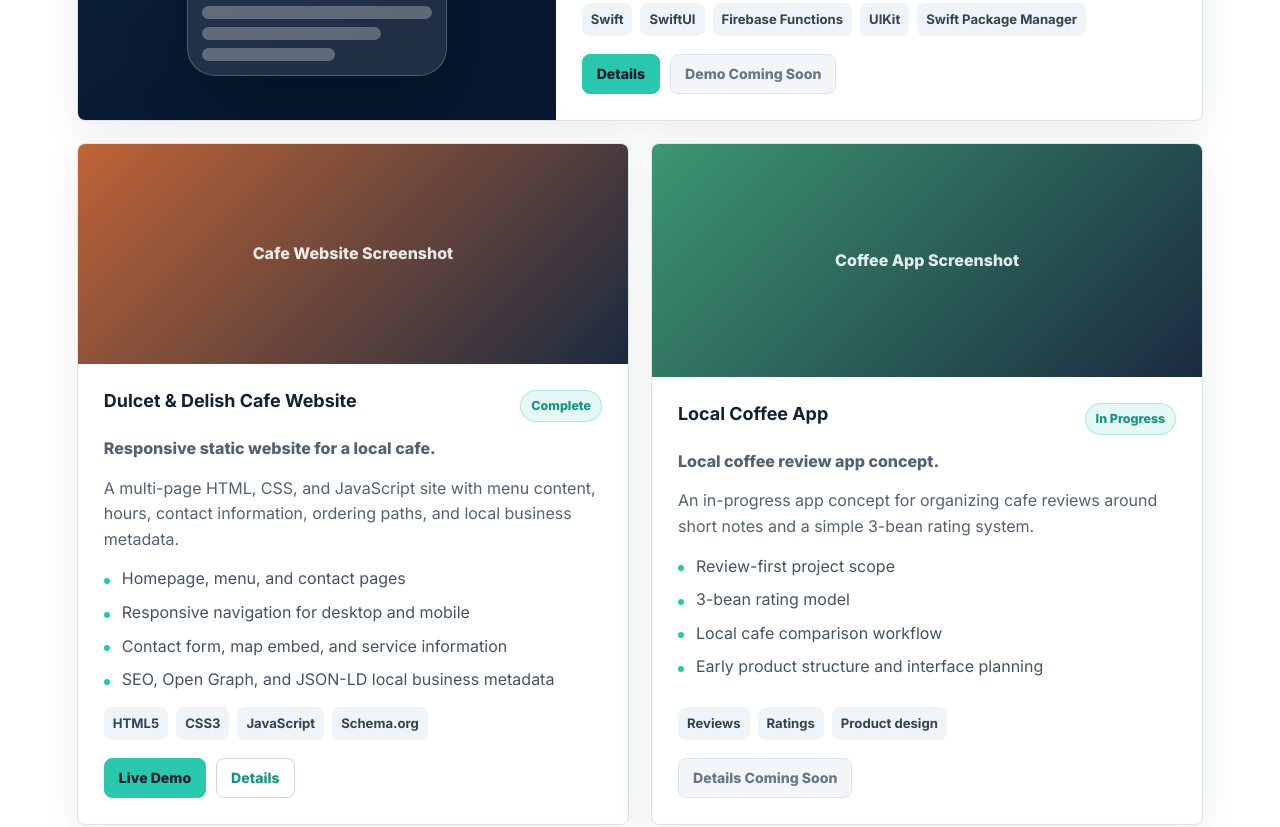
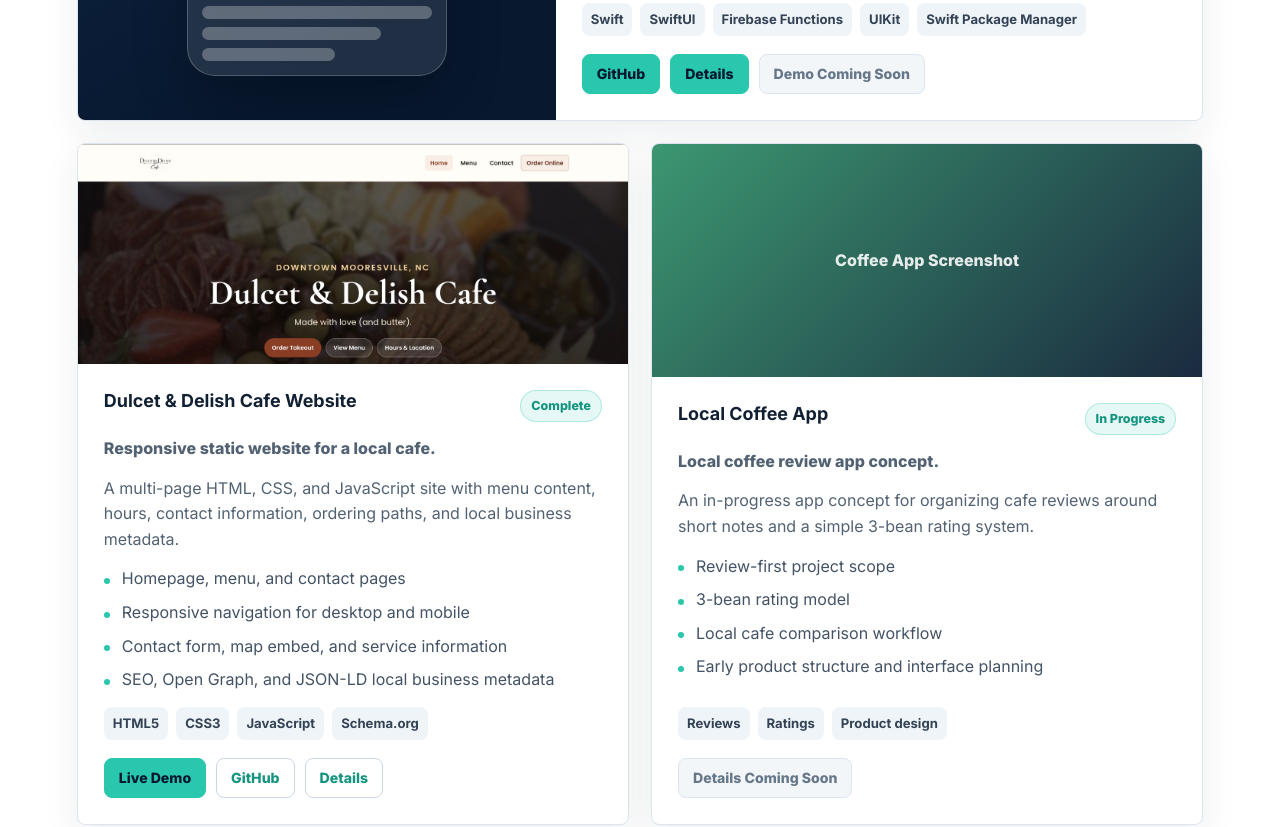
Before and after one commit to GreysonA75/portfolio, a plain HTML site: page index.html in a window 1280 px wide. Shown: the part 1392-2219 px from the top of the page. Drawn offline with Linux system fonts and the light colour scheme.

Commit message:
Add project links and Dulcet screenshot

```diff
--- a/index.html
+++ b/index.html
@@ -106,8 +106,8 @@
               <li>Swift Package Manager</li>
             </ul>
             <div class="project-actions">
-              <!-- TODO: Add ReAppraise GitHub URL when the repo is ready to share. -->
               <!-- TODO: Add screenshots or demo video link when available. -->
+              <a class="project-button" href="https://github.com/GreysonA75/ReAppraise" target="_blank" rel="noreferrer">GitHub</a>
               <a class="project-button" href="#reappraise-case-study">Details</a>
               <span class="project-button disabled" aria-disabled="true">Demo Coming Soon</span>
             </div>
@@ -115,9 +115,7 @@
         </article>
 
         <article class="project-card">
-          <div class="screenshot-placeholder cafe" role="img" aria-label="Dulcet and Delish cafe website screenshot placeholder">
-            <span>Cafe Website Screenshot</span>
-          </div>
+          <img class="project-screenshot" src="assets/dd.jpg" alt="Dulcet and Delish Cafe website homepage screenshot">
           <div class="project-body">
             <div class="project-topline">
               <h3>Dulcet &amp; Delish Cafe Website</h3>
@@ -138,8 +136,8 @@
               <li>Schema.org</li>
             </ul>
             <div class="project-actions">
-              <!-- TODO: Add Dulcet & Delish GitHub URL when the repo is ready to share. -->
               <a class="project-button" href="https://greysona75.github.io/Dulcet-Delish-Website/" target="_blank" rel="noreferrer">Live Demo</a>
+              <a class="project-button secondary" href="https://github.com/GreysonA75/Dulcet-Delish-Website" target="_blank" rel="noreferrer">GitHub</a>
               <a class="project-button secondary" href="#dulcet-delish-case-study">Details</a>
             </div>
           </div>
--- a/style.css
+++ b/style.css
@@ -405,6 +405,15 @@
   background:
     linear-gradient(135deg, rgba(43, 142, 101, 0.92), rgba(7, 24, 47, 0.92)),
     repeating-linear-gradient(45deg, rgba(255,255,255,0.14) 0 1px, transparent 1px 18px);
+}
+
+.project-screenshot {
+  display: block;
+  width: 100%;
+  height: 220px;
+  object-fit: cover;
+  object-position: top center;
+  background: #eef4f8;
 }
 
 .project-body {
@@ -830,8 +839,13 @@
   }
 
   .project-visual,
+  .project-screenshot,
   .screenshot-placeholder {
     min-height: 180px;
   }
 
+  .project-screenshot {
+    height: 180px;
+  }
+
 }
```
Also changed, not shown: assets/dd.jpg (added), 1 other file.
